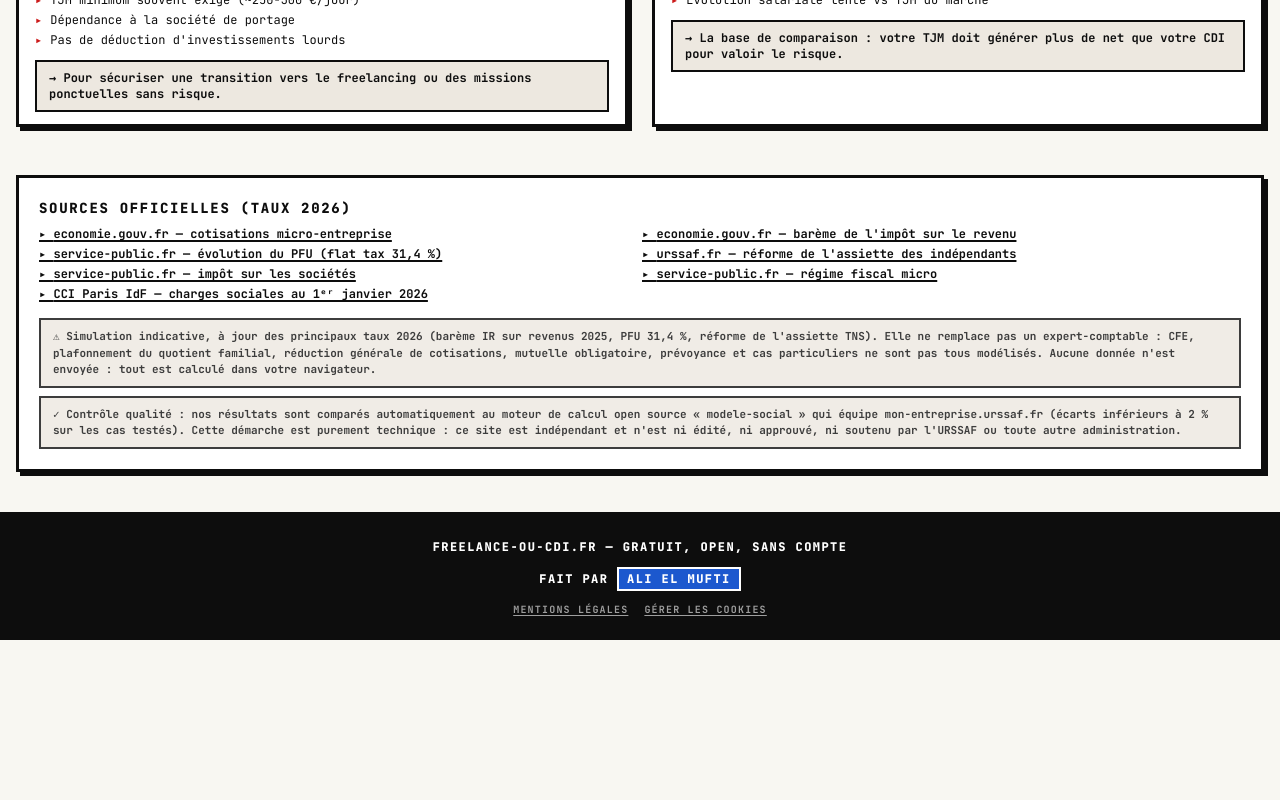
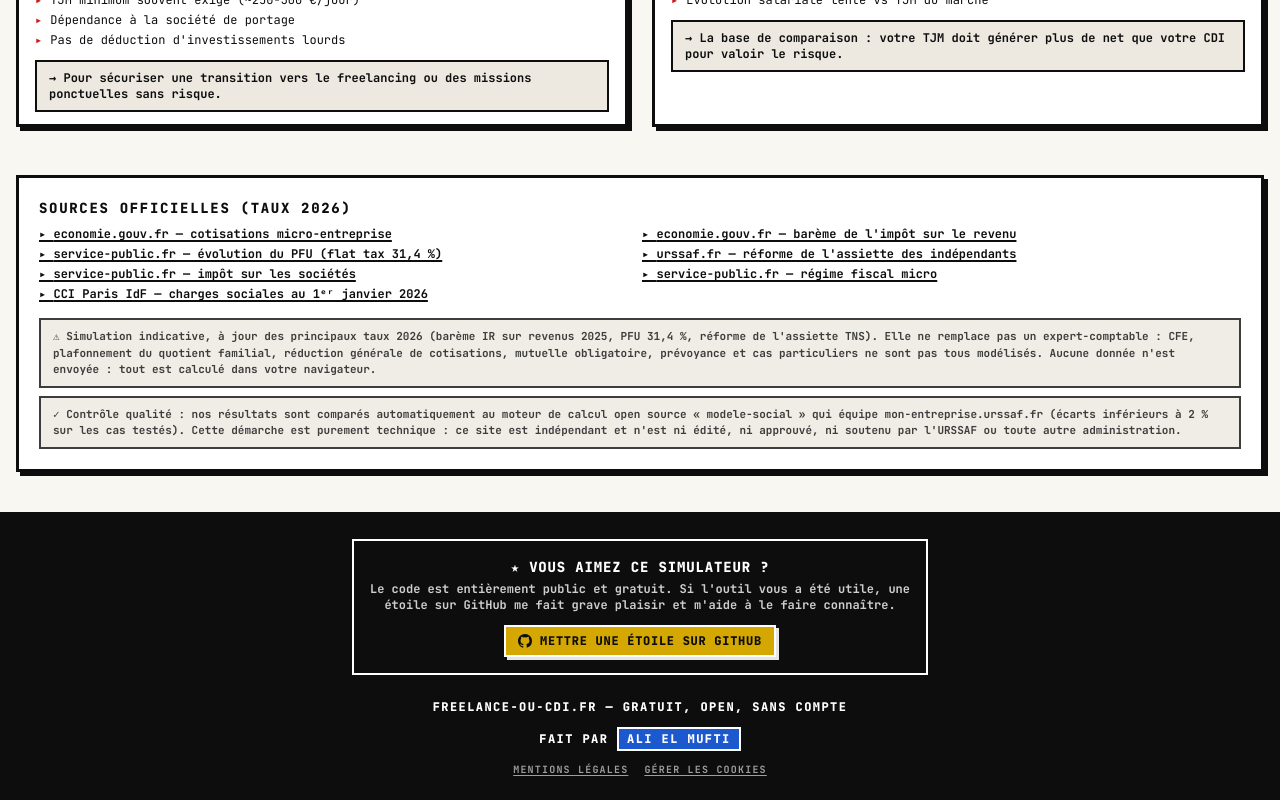
Before and after one commit to aelmufti/is-freelance-worth-it-for-you, a React (Vite) app: page / in a window 1280 px wide. Shown: the part 4377-5177 px from the top of the page. Before the commit the page ends 5017 px from the top, so only its background shows below. Built offline with nearby package versions, Linux system fonts and the light colour scheme.

Commit message:
feat: CTA étoile GitHub dans le footer

```diff
--- a/src/App.tsx
+++ b/src/App.tsx
@@ -184,6 +184,36 @@ export default function App() {
       </main>
 
       <footer className="border-t-[3px] border-ink bg-ink px-4 py-6 text-center text-xs font-extrabold uppercase tracking-[0.12em] text-white">
+        {/* Call to action GitHub Star */}
+        <div className="mx-auto mb-6 max-w-xl border-2 border-white bg-ink p-4 normal-case tracking-normal">
+          <div className="text-sm font-extrabold uppercase tracking-[0.06em]">
+            ★ Vous aimez ce simulateur ?
+          </div>
+          <p className="mt-1 text-xs font-bold opacity-80">
+            Le code est entièrement public et gratuit. Si l'outil vous a été
+            utile, une étoile sur GitHub me fait grave plaisir et m'aide à le
+            faire connaître.
+          </p>
+          <a
+            href="https://github.com/aelmufti/is-freelance-worth-it-for-you"
+            target="_blank"
+            rel="noreferrer"
+            className="brutal-press mt-3 inline-flex items-center gap-2 border-2 border-white bg-tag-yellow px-3 py-1.5 text-xs font-extrabold uppercase tracking-[0.06em] text-ink shadow-brutal-sm"
+            style={{ boxShadow: "3px 3px 0 0 #E5E5E5" }}
+          >
+            <svg
+              width="14"
+              height="14"
+              viewBox="0 0 24 24"
+              fill="currentColor"
+              aria-hidden="true"
+            >
+              <path d="M12 0C5.37 0 0 5.37 0 12c0 5.3 3.44 9.8 8.21 11.39.6.11.82-.26.82-.58 0-.29-.01-1.06-.02-2.08-3.34.72-4.04-1.61-4.04-1.61-.55-1.39-1.34-1.76-1.34-1.76-1.08-.74.08-.73.08-.73 1.2.08 1.83 1.23 1.83 1.23 1.07 1.84 2.81 1.31 3.5 1 .1-.78.42-1.31.76-1.61-2.67-.3-5.47-1.33-5.47-5.93 0-1.31.47-2.38 1.24-3.22-.12-.3-.54-1.52.12-3.18 0 0 1-.32 3.3 1.23a11.5 11.5 0 016 0c2.29-1.55 3.3-1.23 3.3-1.23.65 1.66.24 2.88.12 3.18.77.84 1.24 1.91 1.24 3.22 0 4.61-2.81 5.62-5.49 5.92.43.37.81 1.1.81 2.22 0 1.61-.01 2.91-.01 3.3 0 .32.22.7.83.58A12.01 12.01 0 0024 12c0-6.63-5.37-12-12-12z" />
+            </svg>
+            Mettre une étoile sur GitHub
+          </a>
+        </div>
+
         <div>FREELANCE-OU-CDI.FR — gratuit, open, sans compte</div>
         <div className="mt-3">
           Fait par{" "}
```
